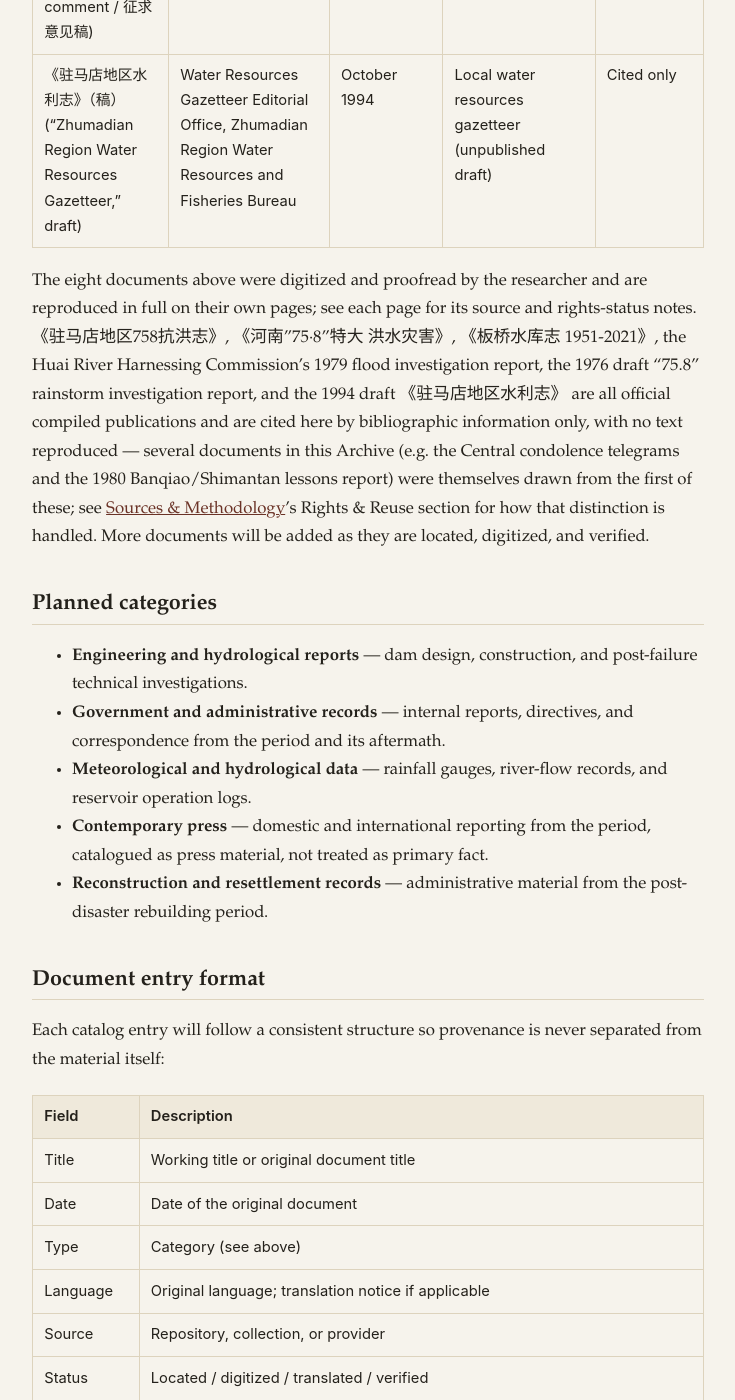
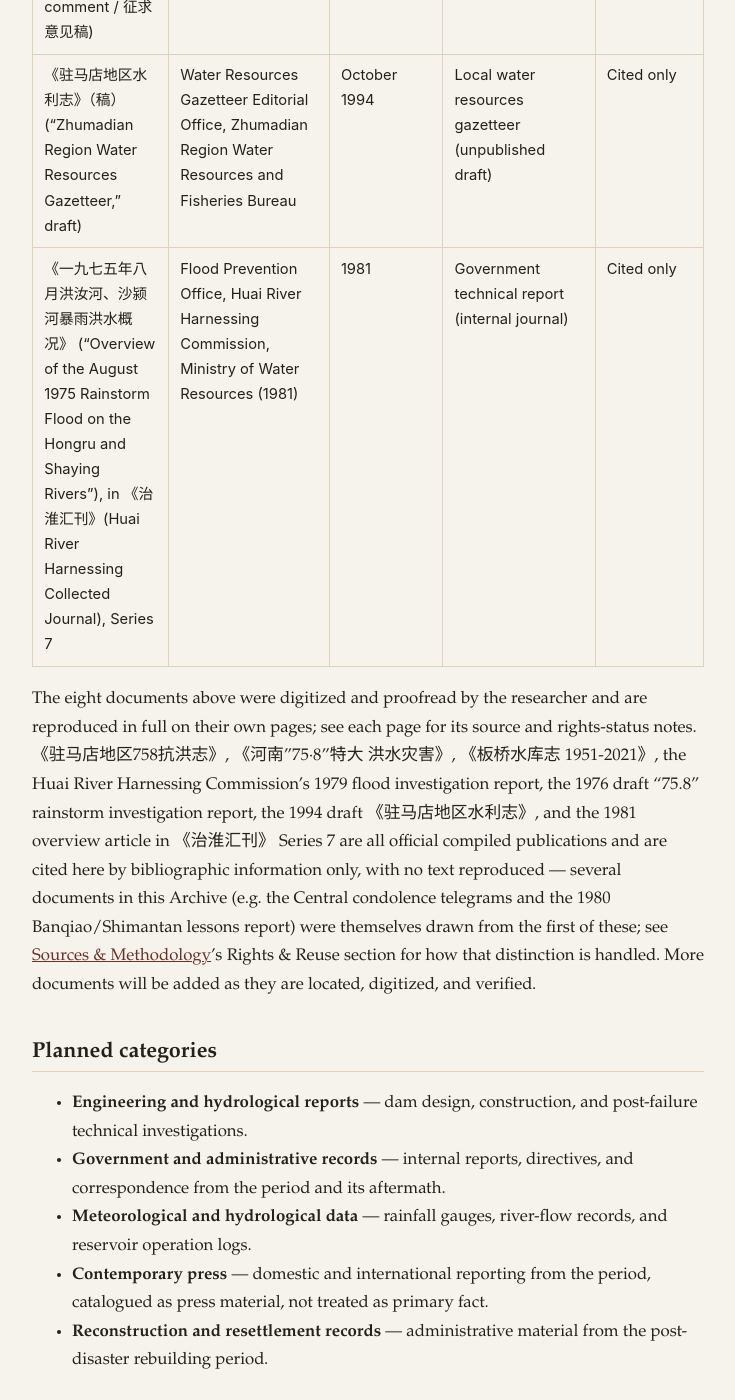
Before and after one commit to Banqiao758/Banqiao758.github.io, a Jekyll site: the page built from en/archive.md, in a window 1280 px wide and 1400 px high, scrolled down 4325 px. Shown: the whole window, without its empty margins (272-1007 px from the left). Built offline with Jekyll 4.4.1, drawn with Linux system fonts in a browser that asks for light colours.

Commit message:
Add 1981 Huai River journal article as citation-only entry
Adds 水利部治淮委员会防汛办公室《一九七五年八月洪汝河、沙颍河暴雨洪水
概况》, published in 《治淮汇刊》第七辑 (1981), with rights status
"cited only" — bibliographic information only, no text reproduced.

Co-Authored-By: Claude Sonnet 5 <noreply@anthropic.com>
Claude-Session: https://claude.ai/code/session_011K8hBuGivVWoMZaUZvczs4

```diff
--- a/en/archive.md
+++ b/en/archive.md
@@ -38,18 +38,19 @@ are working glosses for navigation, not official translations.
 | 《淮河流域洪汝河、沙颍河水系1975年8月暴雨洪水调查报告》 ("Investigation Report on the August 1975 Rainstorm Flood in the Hongru and Shaying River Systems of the Huai River Basin") | Huai River Harnessing Commission, Ministry of Water Resources and Electric Power (compiled/printed) | March 1979 | Government technical investigation report (internal circulation / 内部资料) | Cited only |
 | 《"75.8"暴雨洪水调查报告 第一部分 "75.8"特大暴雨的调查与分析》 ("'75.8' Rainstorm Flood Investigation Report, Part 1: Investigation and Analysis of the '75.8' Extraordinary Rainstorm") (draft for comment / 征求意见稿) | "75.8" Rainstorm Flood Investigation Team, Ministry of Water Resources and Electric Power; compiled by the Huai River Harnessing Planning Group Office | January 1976 | Government technical investigation report (internal circulation, draft for comment) | Cited only |
 | 《驻马店地区水利志》（稿） ("Zhumadian Region Water Resources Gazetteer," draft) | Water Resources Gazetteer Editorial Office, Zhumadian Region Water Resources and Fisheries Bureau | October 1994 | Local water resources gazetteer (unpublished draft) | Cited only |
+| 《一九七五年八月洪汝河、沙颍河暴雨洪水概况》 ("Overview of the August 1975 Rainstorm Flood on the Hongru and Shaying Rivers"), in 《治淮汇刊》(Huai River Harnessing Collected Journal), Series 7 | Flood Prevention Office, Huai River Harnessing Commission, Ministry of Water Resources (1981) | 1981 | Government technical report (internal journal) | Cited only |
 
 The eight documents above were digitized and proofread by the researcher
 and are reproduced in full on their own pages; see each page for its
 source and rights-status notes. 《驻马店地区758抗洪志》, 《河南"75·8"特大
 洪水灾害》, 《板桥水库志 1951-2021》, the Huai River Harnessing
 Commission's 1979 flood investigation report, the 1976 draft "75.8"
-rainstorm investigation report, and the 1994 draft 《驻马店地区水利志》
-are all official compiled publications and are cited here by bibliographic
-information only, with no text reproduced &mdash; several documents in this
-Archive (e.g. the Central condolence telegrams and the 1980
-Banqiao/Shimantan lessons report) were themselves drawn from the first of
-these; see
+rainstorm investigation report, the 1994 draft 《驻马店地区水利志》, and the
+1981 overview article in 《治淮汇刊》 Series 7 are all official compiled
+publications and are cited here by bibliographic information only, with no
+text reproduced &mdash; several documents in this Archive (e.g. the Central
+condolence telegrams and the 1980 Banqiao/Shimantan lessons report) were
+themselves drawn from the first of these; see
 <a href="{{ '/en/methodology/' | relative_url }}">Sources &amp; Methodology</a>'s
 Rights &amp; Reuse section for how that distinction is handled.
 More documents will be added as they are located, digitized, and verified.
```
Also changed, not shown: archive.md (+5 -3 lines).
